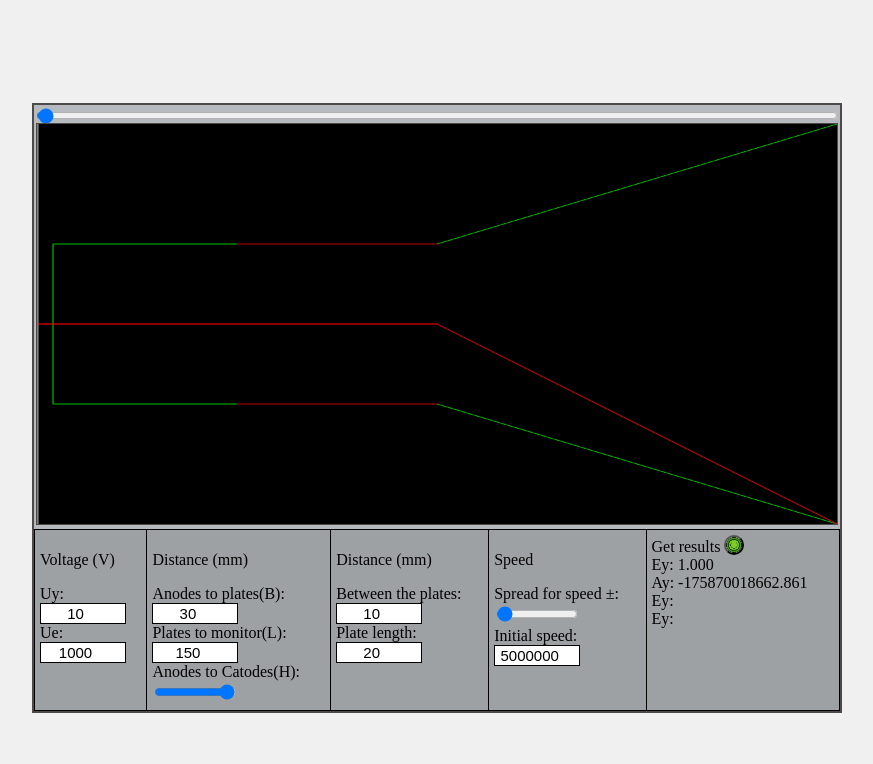
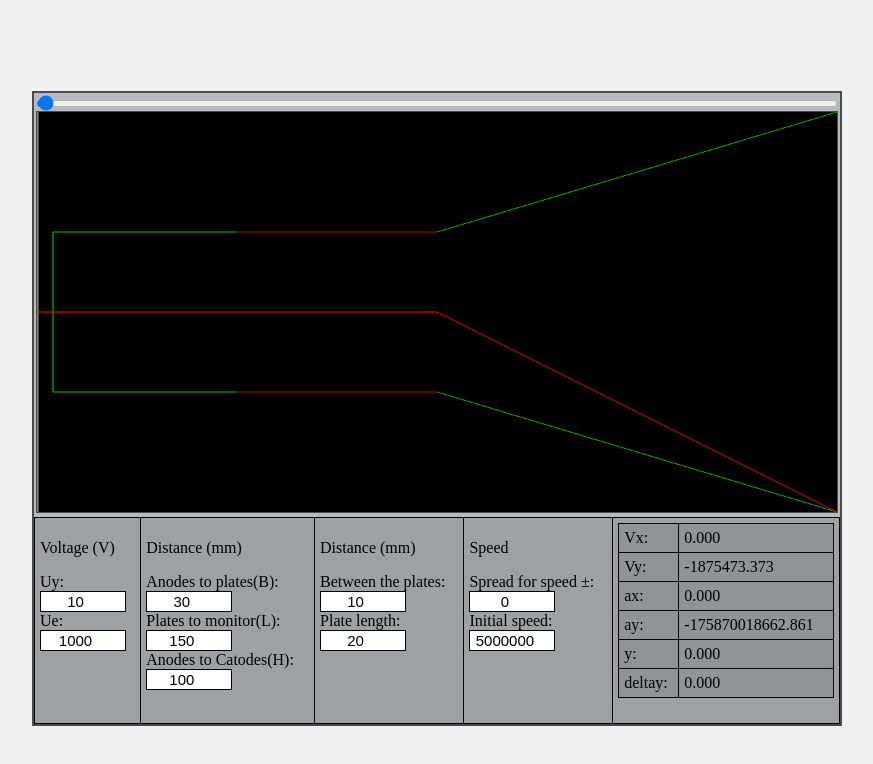
Before and after one commit to Forgesxx/CRTdrawing, a plain HTML site: page docs/index.html in a window 1280 px wide. Shown: the whole page, without its empty margins (203-1076 px from the left). Drawn offline with Linux system fonts and the light colour scheme.

Commit message:
Modified results displaying. Added more todos.

```diff
--- a/docs/index.html
+++ b/docs/index.html
@@ -19,7 +19,6 @@
 
         <table style="margin: auto;">
             <tr>
-                <!-- TODO: add onchange event listeners to inputs -->
                 <td>
                     <p>Voltage (V)</p>
                     <label for="uy">Uy:</label><br>
@@ -38,10 +37,7 @@
                     <input type="number" id="PlatesToMonitor" name="PlatesToMonitor" min="1" value="150" onchange="updateUI()">
                     <br>
                     <label for="AnodesToCatodes">Anodes to Catodes(H):</label><br>
-                    <!-- TODO: temprarily commented original code. Change this input to correct values -->
-                    <!-- <input type="number" id="AnodesToCatodes" name="Anodes to Catodes" min="1" value="100" onchange="updateUI()"> -->
-                    <!-- <input type="number" id="AnodesToCatodes" name="Anodes to Catodes" min="-100" max="100" value="100" onchange="updateUI()"> -->
-                    <input type="range" id="AnodesToCatodes" name="Anodes to Catodes" min="-100" max="100" value="100" oninput="updateUI()">
+                    <input type="number" id="AnodesToCatodes" name="Anodes to Catodes" min="-100" max="100" value="100" onchange="updateUI()">
                 </td>
 
                 <td>
@@ -57,26 +53,39 @@
                 <td>
                     <p>Speed</p>
                     <label for="SpreadForSpeed">Spread for speed ±:</label><br>
-                    <!-- <input type="number" id="SpreadForSpeed" name="Spread for speed" min="0" max="100" value="0" onchange="updateUI()"><br> -->
-                    <input type="range" id="SpreadForSpeed" name="Spread for speed" min="0" max="100" value="0" oninput="updateUI()"><br>
+                    <input type="number" id="SpreadForSpeed" name="Spread for speed" min="0" max="100" value="0" onchange="updateUI()"><br>
                     <label for="InitialSpeed">Initial speed:</label><br>
                     <input type="number" id="InitialSpeed" name="Initial speed" min="1" value="5000000" onchange="updateUI()">
                     <br>
                 </td>
 
                 <td>
-                    <label for="result">Get results</label>
-                    <button id="StartButton" onclick="updateUI()", onclick ="OnButtonClick()"></button>
-                    <br>
-                    <label> Ey:</label>
-                    <output id="calculatedEy"></output><br>
-                    <label> Ay:</label>
-                    <output id="calculatedAy"></output><br>
-                    <label> Ey:</label>
-                    <output id="calculatedEy"></output><br>
-                    <label> Ey:</label>
-                    <output id="calculatedEy"></output><br>
-
+                    <table>
+                        <tr>
+                            <td>Vx:</td>
+                            <td><output id="calculatedVx"></output></td>
+                        </tr>
+                        <tr>
+                            <td>Vy:</td>
+                            <td><output id="calculatedVy"></output></td>
+                        </tr>
+                        <tr>
+                            <td>ax:</td>
+                            <td><output id="calculatedAx"></output></td>
+                        </tr>
+                        <tr>
+                            <td>ay:</td>
+                            <td><output id="calculatedAy"></output></td>
+                        </tr>
+                        <tr>
+                            <td>y:</td>
+                            <td><output id="calculatedY"></output></td>
+                        </tr>
+                        <tr>
+                            <td>deltay:</td>
+                            <td><output id="calculatedDeltaY"></output></td>
+                        </tr>
+                    </table>
                 </td>
             </tr>
         </table>
--- a/docs/index.js
+++ b/docs/index.js
@@ -19,14 +19,13 @@ function collectInputParameters()
 
 function displayCalculatedParameters(calculatedParameters)
 {
-  document.getElementById("calculatedEy").innerHTML = calculatedParameters.Ey.toFixed(3);
-  document.getElementById("calculatedAy").innerHTML = calculatedParameters.Ay.toFixed(3);
-  document.getElementById("calculatedEy").innerHTML = calculatedParameters.Ey.toFixed(3);
-  document.getElementById("calculatedEy").innerHTML = calculatedParameters.Ey.toFixed(3);
-  document.getElementById("calculatedEy").innerHTML = calculatedParameters.Ey.toFixed(3);
-  document.getElementById("calculatedEy").innerHTML = calculatedParameters.Ey.toFixed(3);
+    document.getElementById("calculatedVx").innerHTML = calculatedParameters.Vx.toFixed(3);
+    document.getElementById("calculatedVy").innerHTML = calculatedParameters.Vy.toFixed(3);
+    document.getElementById("calculatedAx").innerHTML = calculatedParameters.Ax.toFixed(3);
+    document.getElementById("calculatedAy").innerHTML = calculatedParameters.Ay.toFixed(3);
+    document.getElementById("calculatedY").innerHTML = calculatedParameters.Y.toFixed(3);
+    document.getElementById("calculatedDeltaY").innerHTML = calculatedParameters.DeltaY.toFixed(3);
 }
-
 
 function updateUI()
 {
--- a/docs/model.js
+++ b/docs/model.js
@@ -47,10 +47,20 @@ function processParameters(inputParameters)
 
     let result =
         {
+// parameters that will be displayed
+            // TODO: calculate Vx
+            Vx: 0,
+            Vy: (e * inputParameters.Uy * inputParameters.PlateLength) / (ElectronMass * Vz * inputParameters.BetweenThePlates),
+            // TODO: calculate Ax
+            Ax: 0,
+            Ay: (e * inputParameters.Uy)/(ElectronMass * inputParameters.BetweenThePlates),
+            // TODO: calculate Y
+            Y: 0,
+            // TODO: calculate deltaY
+            DeltaY: 0,
+// ------
             Ey: (inputParameters.Uy / inputParameters.BetweenThePlates),
-            Ay: (e * inputParameters.Uy)/(ElectronMass * inputParameters.BetweenThePlates),
             Vz: Vz,
-            Vy: (e * inputParameters.Uy * inputParameters.PlateLength) / (ElectronMass * Vz * inputParameters.BetweenThePlates),
             deflection: deflection,
             //TODO: DeltaTime
             DeltaTime: 0,
```
